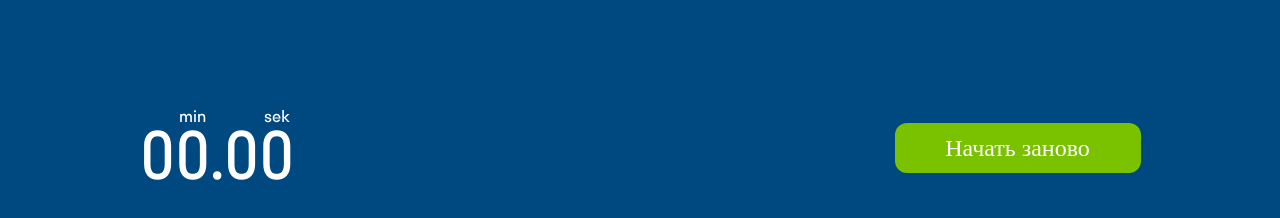
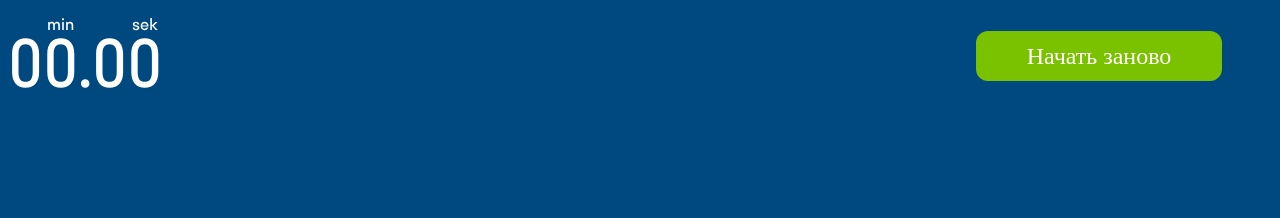
Before and after one commit to Adam-BTK/Guess_cards, a website with bundled scripts: page index.html in a window 1280 px wide. Both pictures are taken after a click on the button "Старт". Built offline with nearby package versions, Linux system fonts and the light colour scheme; files whose address does not match are found by name; a web font is replaced by a local one.

Commit message:
Prepared base for the cards page

```diff
--- a/index.html
+++ b/index.html
@@ -8,8 +8,16 @@
     </head>
 
     <body>
-        <div class="choose_box" id="app"></div>
-        <div class="game-container level1 level2 level3" id="game-container"></div>
+        <div class="checkbox" id="checkbox">
+            <div class="choose_box" id="app"></div>
+        </div>
+        <div class="playbox">
+            <div
+                class="game-container level1 level2 level3"
+                id="game-container">
+
+        </div>
+        </div>
 
         <script type="module" src="app.js"></script>
     </body>
--- a/render.js
+++ b/render.js
@@ -1,11 +1,12 @@
 const level1AppElement = document.querySelector('.level1');
 const level2AppElement = document.querySelector('.level2');
 const level3AppElement = document.querySelector('.level3');
+const checkboxElement = document.getElementById('checkbox');
 
 export const renderGamePage = (storedValue, appElement) => {
     appElement.style.display = 'none';
     const level1PageHtml = `
-    <div><img src="./img/таймер.svg" alt=""></div>
+    <div class="timer_img"><img src="./img/таймер.svg" alt=""></div>
     <button class="restart_btn" id="level1_btn">Начать заново</button>
     `;
     const level2PageHtml = `
@@ -24,4 +25,6 @@ export const renderGamePage = (storedValue, appElement) => {
     } else {
         level3AppElement.innerHTML = level3PageHtml;
     }
+    // Cтиль display: none; для скрытия элемента
+    checkboxElement.style.display = 'none';
 };
--- a/style.css
+++ b/style.css
@@ -10,9 +10,13 @@
 body {
     font-family: 'StratosSkyeng';
     background-color: #004980;
+}
+
+.checkbox {
     display: flex;
     justify-content: center;
-    margin-top: 100px;
+    align-items: center;
+    height: 100vh;
 }
 
 .choose_box {
@@ -75,7 +79,7 @@ body {
     color: #0080c1;
 }
 
-.radio-toolbar input[type='radio']:checked + label {
+.radio-toolbar input[type='radio']:checked+label {
     background-color: #00c2ff;
     border: 1px solid #00c2ff;
     color: #fff;
@@ -119,11 +123,15 @@ body {
     border-radius: 12px;
     border: none;
     font-family: 'StratosSkyeng';
-    /* margin-left: 500px; */
+    margin-right: 50px;
 }
 
 .game-container {
-   display: flex;
-   align-items: center;
-   gap: 600px;
+    display: flex;
+    align-items: center;
+    justify-content: space-between;
 }
+
+.timer_img {
+    margin-left: 50px;
+}
```
